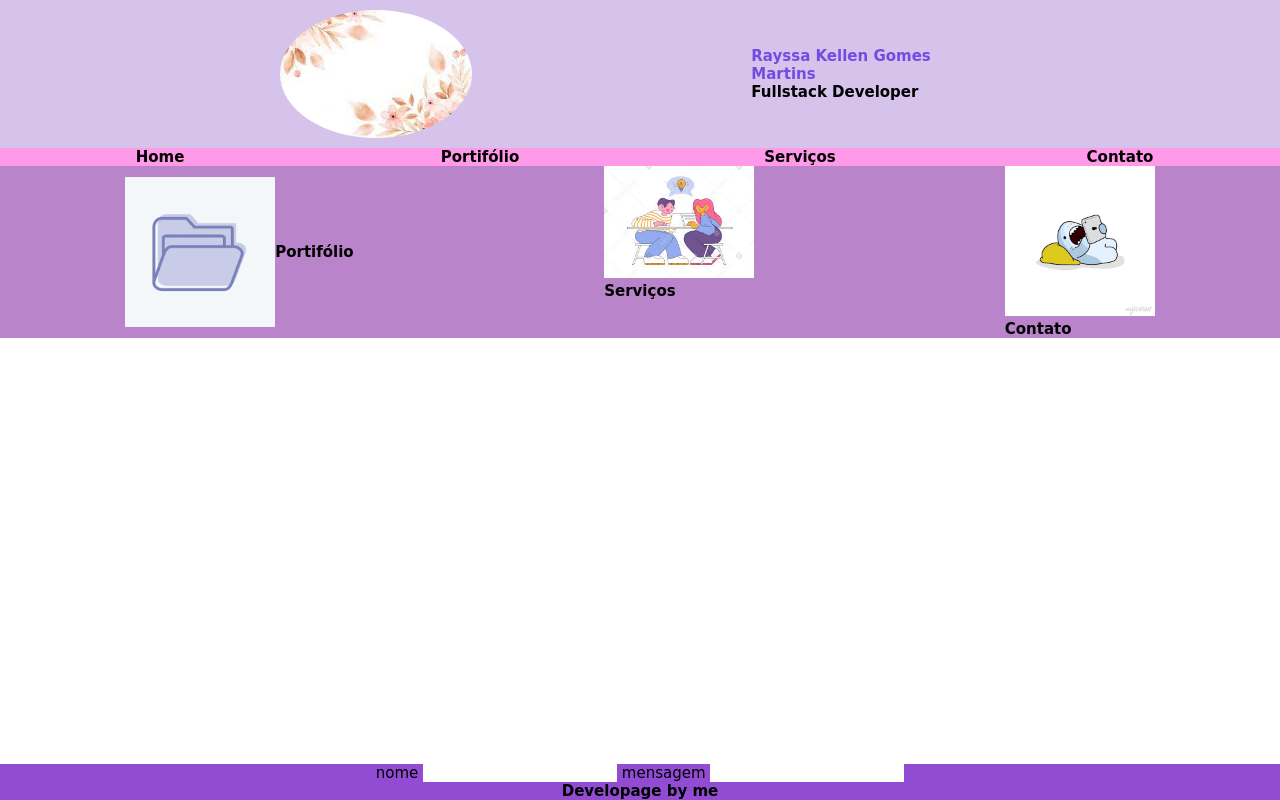
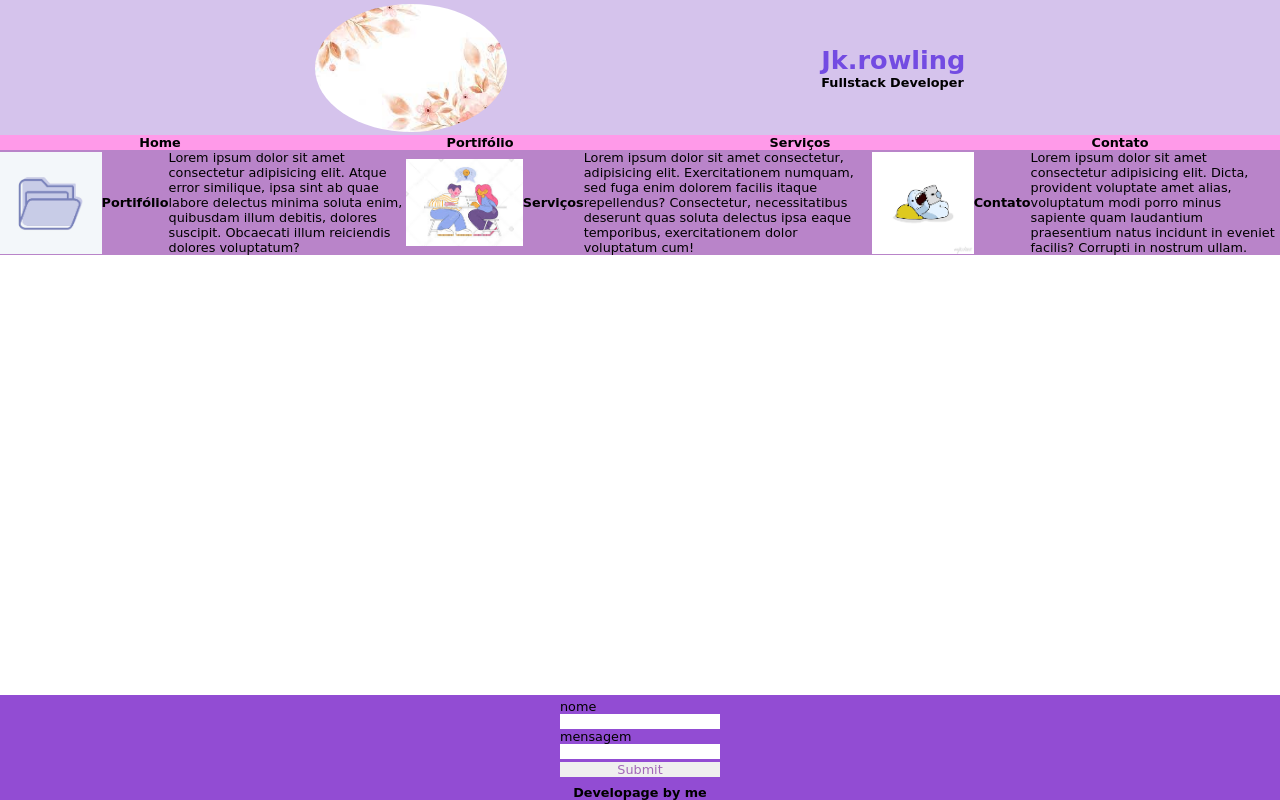
Before and after one commit to kellen-shika/lil, a plain HTML site: page index.html in a window 1280 px wide. Drawn offline with Linux system fonts and the light colour scheme; a web font is replaced by a local one.

Commit message:
Add files via upload
Signed-off-by: kellen-shika <112224233+kellen-shika@users.noreply.github.com>

```diff
--- a/index.css
+++ b/index.css
@@ -7,7 +7,7 @@
     padding: 0px;
     border: 0px;
     font-family: 'Aboreto', cursive;
-    font-size: 15px;
+    font-size: 1vw;
 }
 
 header {
@@ -16,15 +16,20 @@ header {
     justify-content: space-evenly;
     background-color: rgb(213, 195, 236);
 }
+section#hero {
+    display: flex;
+    flex-direction: column;
+}
 img#hero {
     max-width: 15%;
     border-radius: 50%;
-    margin: 10px 0px 10px 0px;
+    margin: 0.3vw 0vw 0.3vw 0vw;
 }
 
 h1#hero {
     color: rgb(115, 75, 226);
-    max-width: 80%;
+    max-width: 90%;
+    font-size: 2vw;
 }
 
 nav {
@@ -42,7 +47,7 @@ nav ul {
 nav ul li {
     display: flex;
     size: 40px;
-    font-size: 20px;
+    font-size: 20vw;
     width: 100%;
     justify-content: space-evenly;
     align-items: center;
@@ -68,79 +73,82 @@ li a:hover {
 main {
     display: flex;
     width: 100%;
-    height: 100%;
     background-color: rgb(185, 132, 201);
     justify-content: space-around;
-}
-
-main section {
-    justify-content: space-around;
+    align-items: center;
 }
 
 main section img{
-    max-width: 150px;
+    max-width: 25%;
 }
 
-section#cou{
+main section{
     display: flex;
-    justify-content: flex-start;
     align-items: center;
+    justify-content: space-evenly;
 }
 
-section #ser {
+footer {
     display: flex;
+    flex-direction: column;
+    position: fixed;
+    bottom: 0px;
+    width: 100%;
     align-items: center;
+    justify-content: center;
+    background-color: rgb(146, 76, 211);
+}
+form{
+    display:flex;
+    flex-direction: column;
+    margin: 0.3vw 0vw 0.3vw 0vw;
+    font-size: 0.3vw;
+}
+form #env{
+    color: var(--prin);
+    margin: 0.3vw 0vw 0.3vw 0vw;
 }
 
-section #con {
-    display: flex;
-    align-items: center;
-}
 @media only screen and (max-width: 700px) {
     main{
         display: flex;
-    }
-    main div{
-        display: flex;
         flex-direction: column;
-    }
-    main section{
-        display: flex;
+        max-width: 100%;
     }
 
-    main section img{
-        max-width: 40%;
-    }
-
-    section #cou{
-        flex-direction: row;
+    main section #cou{
+        display: flex;
+        margin: 1vw 0vw 1vw 0vw;
     }
 
     section #ser{
+        display: flex;
         flex-direction: row-reverse;
+    }
 
+    section #con{
+        display: flex;
+        flex-direction: row;
+        margin: 1vw 0vw 1vw 0vw;
     }
-    section #con{
-        flex-direction: row;
-    }
+
     nav{
         max-height: 75%;
     }
 
 }
 
-footer {
-    display: flex;
-    position: fixed;
-    bottom: 0px;
-    width: 100%;
-    flex-direction: column;
-    align-items: center;
-    justify-content: center;
-    background-color: rgb(146, 76, 211);
+@media only screen and (max-width: 339px){
+    header{
+        display: none;
+    }
+    nav{
+        display: none;
+    }
+    main{
+        display: none;
+    }
+    footer{
+        display: none;
+    }
 }
-
-footer section #f{
-    display: flex;
-    flex-direction: column;
-}
--- a/index.html
+++ b/index.html
@@ -15,8 +15,8 @@
 <body>
     <header>
         <img id="hero" src="imagem.jpg" alt="minha foto">
-        <section>
-            <h1 id="hero">Rayssa Kellen Gomes Martins</h1>
+        <section id="hero">
+            <h1 id="hero">Jk.rowling</h1>
             <h4 id="hero">Fullstack Developer</h4>
         </section>
 
@@ -25,9 +25,9 @@
     <nav>
         <ul>
             <li><a href="#">Home</a></a></li>
-            <li><a href="#">Portifólio</a></a></li>
-            <li><a href="#">Serviços</a></li>
-            <li><a href="#">Contato</a></li>
+            <li><a href="cou">Portifólio</a></a></li>
+            <li><a href="ser">Serviços</a></li>
+            <li><a href="con">Contato</a></li>
             </l>
     </nav>
 
@@ -35,26 +35,28 @@
             <section id="cou">
                 <img src="pasta.png" alt="">
                 <h1>Portifólio</h1>
+                <p>Lorem ipsum dolor sit amet consectetur adipisicing elit. Atque error similique, ipsa sint ab quae labore delectus minima soluta enim, quibusdam illum debitis, dolores suscipit. Obcaecati illum reiciendis dolores voluptatum?</p>
             </section>
             <section id="ser">
                 <img src="serviços.jpg" alt="">
                 <h1>Serviços</h1>
+                <p>Lorem ipsum dolor sit amet consectetur, adipisicing elit. Exercitationem numquam, sed fuga enim dolorem facilis itaque repellendus? Consectetur, necessitatibus deserunt quas soluta delectus ipsa eaque temporibus, exercitationem dolor voluptatum cum!</p>
             </section>
             <section id="con">
                 <img src="contato.png" alt="">
                 <h1>Contato</h1>
+                <p>Lorem ipsum dolor sit amet consectetur adipisicing elit. Dicta, provident voluptate amet alias, voluptatum modi porro minus sapiente quam laudantium praesentium natus incidunt in eveniet facilis? Corrupti in nostrum ullam.</p>
             </section>
     </main>
 
     <footer>
-        <section id="f">
-            <form action="">
-                <label for="nome">nome</label>
-                <input type="text"name= "nome">
-                <label for="msg">mensagem</label>
-                <input type="text"name= "msg">
-            </form>
-        </section>
+        <form action="">
+            <label for="nome">nome</label>
+            <input type="text id=nome "name= "nome">
+            <label for="msg">mensagem</label>
+            <input type="text" id=nmsg name= "msg">
+            <input type="submit" id=env name= "env">
+        </form>
         <h6>Developage by me</h6>
     </footer>
 </body>
```
